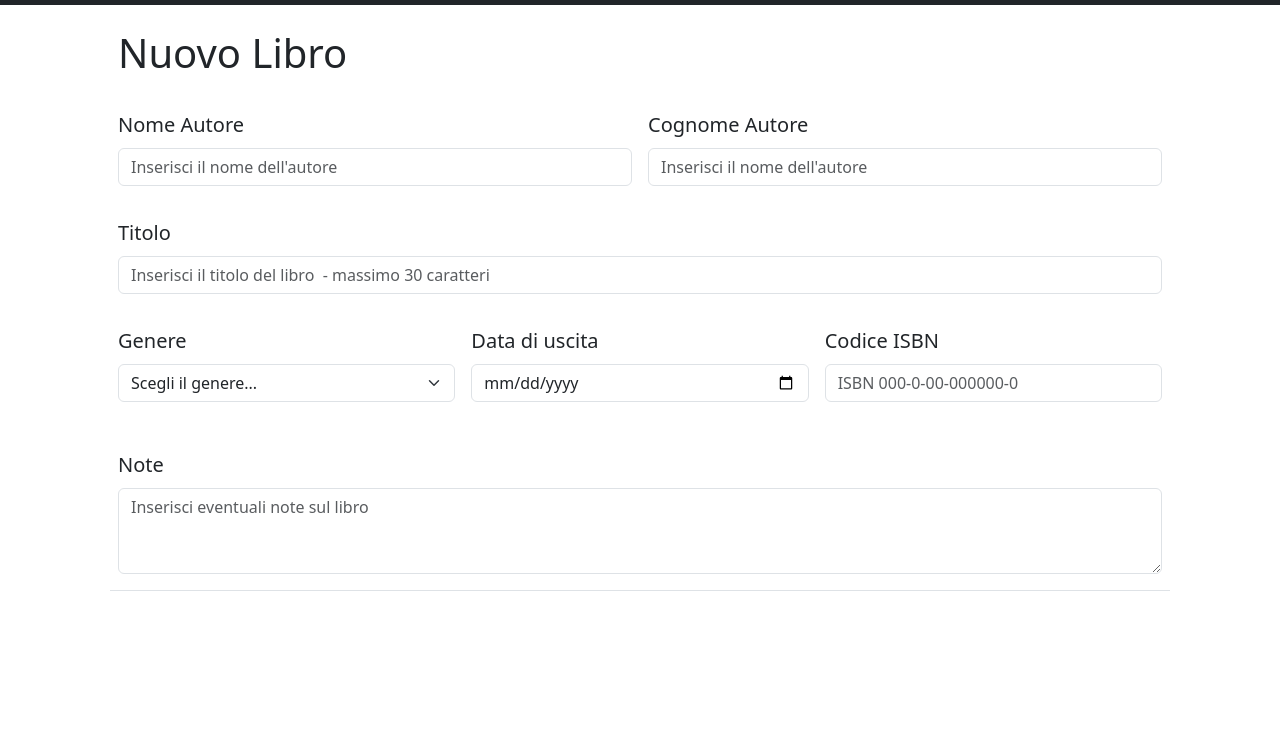
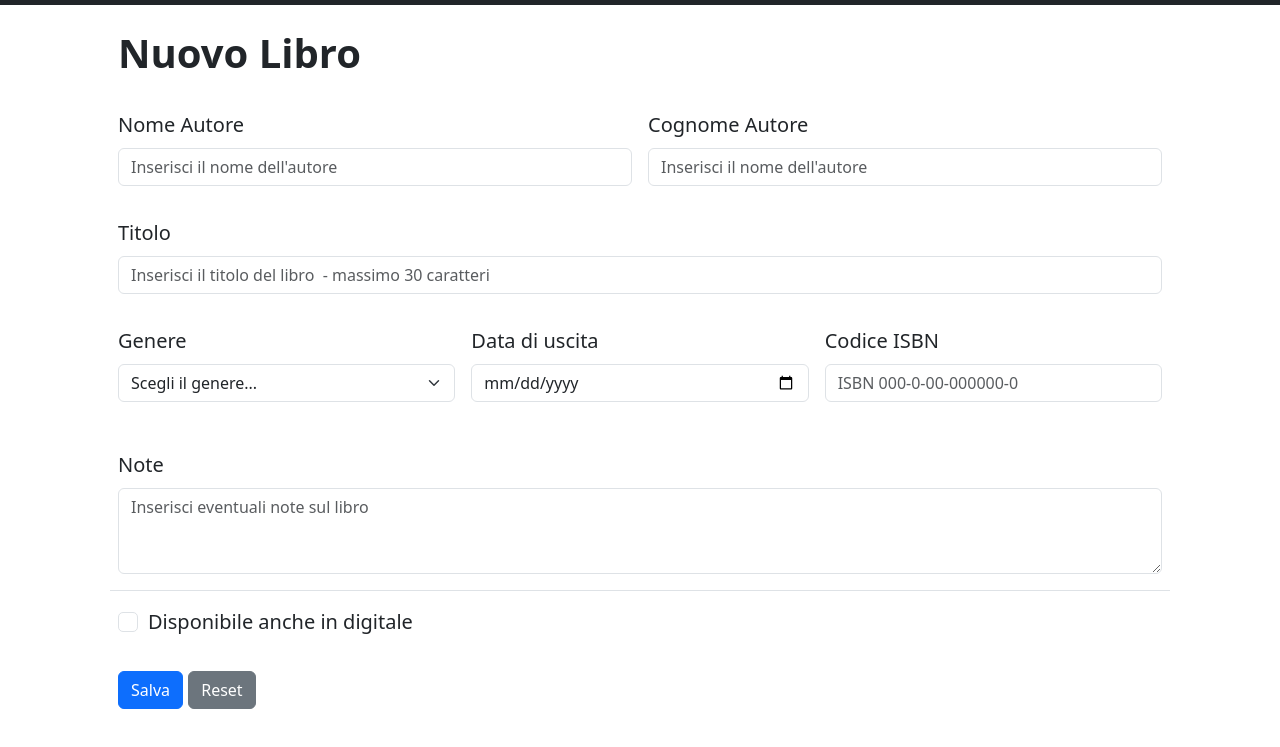
Before and after one commit to EnricoGenovese/html-css-bootstrap-dashboard, a plain HTML site: page pages/form.html in a window 1280 px wide. Shown: the part 71-818 px from the top of the page. Drawn offline with nearby package versions, Linux system fonts and the light colour scheme.

Commit message:
add submit button, reset button; update css elements font-weight

```diff
--- a/css/style.css
+++ b/css/style.css
@@ -6,3 +6,11 @@
 .eg-w-12 {
     width: 12%;
 }
+
+h1 {
+    font-weight: 600;
+}
+
+#add-book label {
+    font-weight: 500;
+}
--- a/pages/form.html
+++ b/pages/form.html
@@ -107,9 +107,22 @@
 
             <div class="col-12 py-3 border-bottom">
                 <label for="notes" class="form-label">Note</label>
-                <textarea rows="3" type="text" class="form-control" id="notes" placeholder="Inserisci eventuali note sul libro"></textarea>
+                <textarea rows="3" type="text" class="form-control" id="notes"
+                    placeholder="Inserisci eventuali note sul libro"></textarea>
             </div>
 
+            <div class="col-12">
+                <div class="form-check">
+                    <input class="form-check-input" type="checkbox" id="gridCheck">
+                    <label class="form-check-label" for="gridCheck">
+                        Disponibile anche in digitale
+                    </label>
+                </div>
+            </div>
+            <div class="col-12 py-3">
+                <button type="submit" class="btn btn-primary">Salva</button>
+                <button type="reset" class="btn btn-secondary">Reset</button>
+            </div>
 
 
             <script src="https://cdn.jsdelivr.net/npm/bootstrap@5.3.3/dist/js/bootstrap.bundle.min.js"
```
